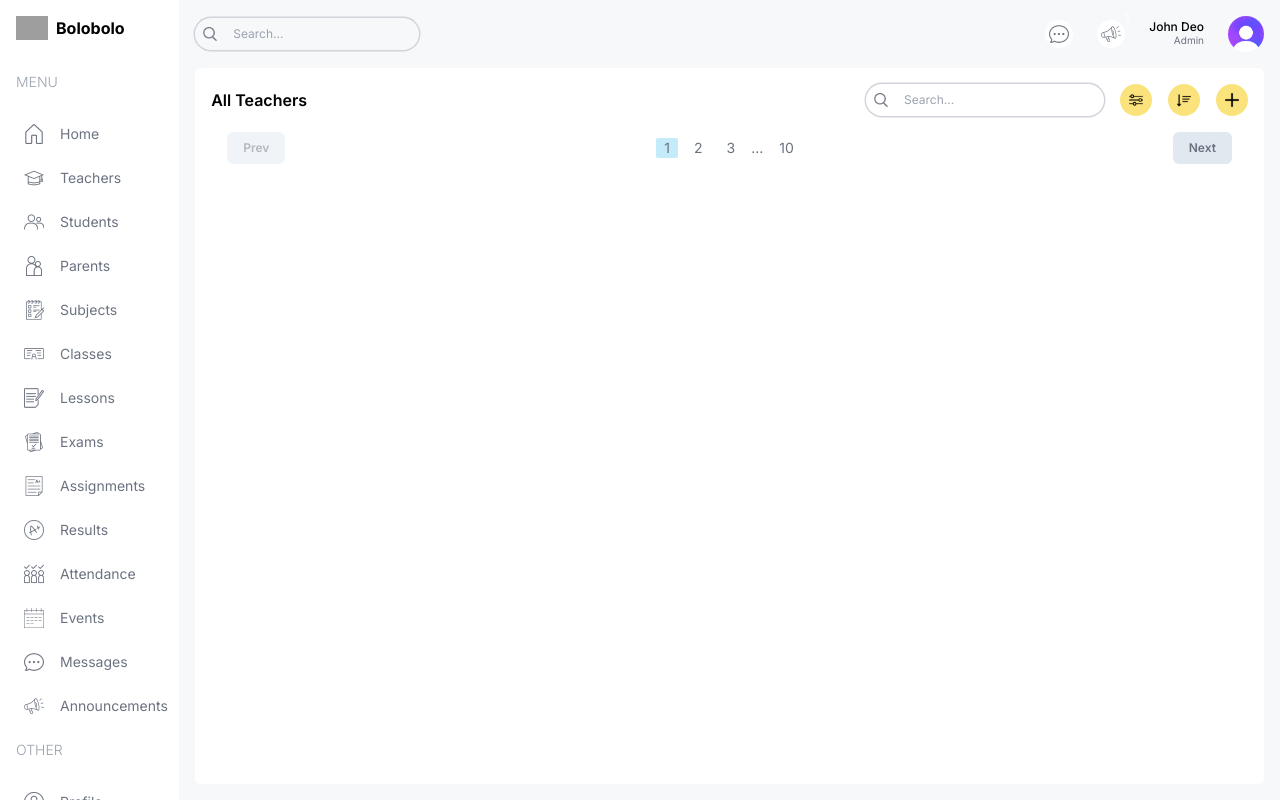
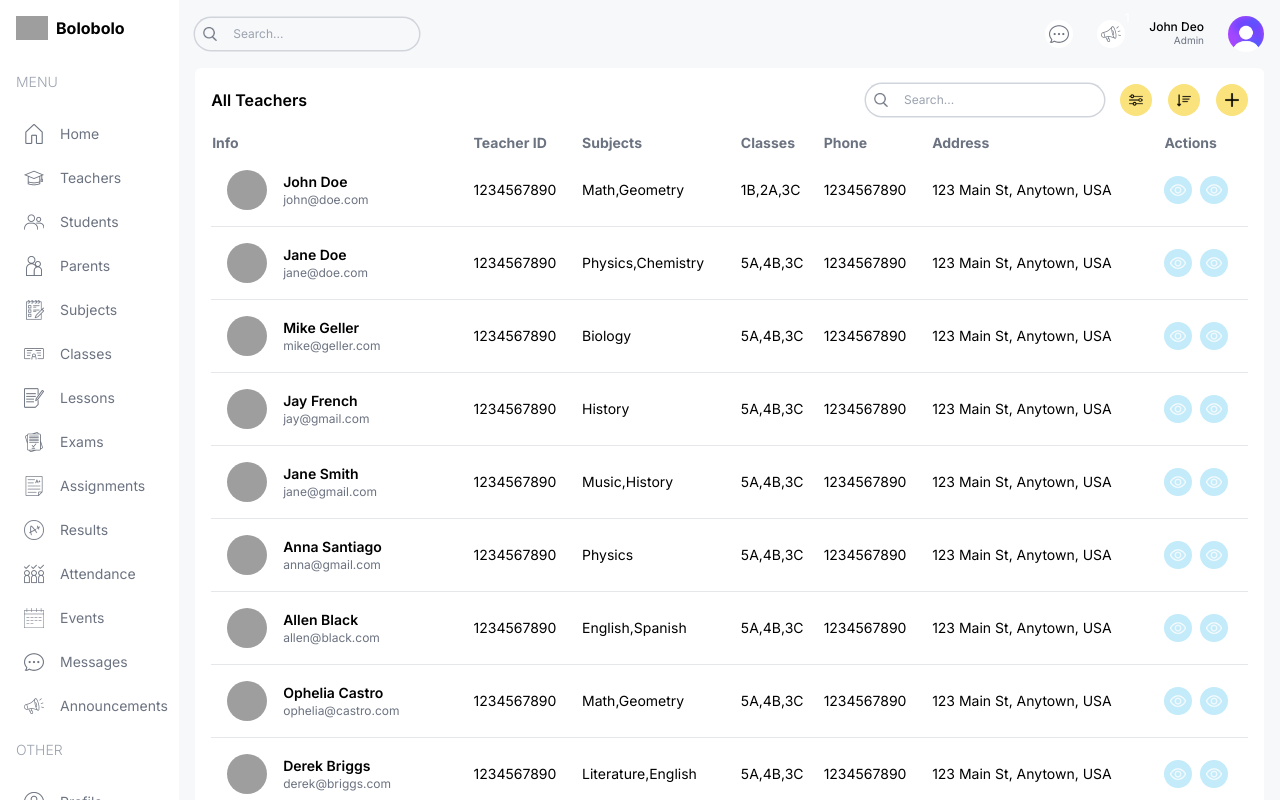
Before and after one commit to meifruit/school-dashboard, a Next.js app: page /list/teachers in a window 1280 px wide. Built offline with nearby package versions, Linux system fonts and the light colour scheme; grey boxes are pictures that could not be loaded.

Commit message:
add teachers list page

```diff
--- a/next.config.mjs
+++ b/next.config.mjs
@@ -1,4 +1,8 @@
 /** @type {import('next').NextConfig} */
-const nextConfig = {};
+const nextConfig = {
+  images: {
+    remotePatterns: [{ hostname: "images.pexels.com" }],
+  },
+};
 
 export default nextConfig;
--- a/src/app/(dashboard)/list/teachers/page.tsx
+++ b/src/app/(dashboard)/list/teachers/page.tsx
@@ -1,8 +1,97 @@
 import Pagination from "@/components/Pagination";
+import Table from "@/components/Table";
 import TableSearch from "@/components/TableSearch";
+import { role, teachersData } from "@/lib/data";
 import Image from "next/image";
+import Link from "next/link";
 
+type Teacher = {
+  id: number;
+  teacherId: string;
+  name: string;
+  email?: string;
+  photo: string;
+  phone: string;
+  subjects: string[];
+  classes: string[];
+  address: string;
+};
+const columns = [
+  {
+    header: "Info",
+    accessor: "info",
+  },
+  {
+    header: "Teacher ID",
+    accessor: "teacherId",
+    className: "hidden md:table-cell",
+  },
+  {
+    header: "Subjects",
+    accessor: "subjects",
+    className: "hidden md:table-cell",
+  },
+  {
+    header: "Classes",
+    accessor: "classes",
+    className: "hidden md:table-cell",
+  },
+  {
+    header: "Phone",
+    accessor: "phone",
+    className: "hidden lg:table-cell",
+  },
+  {
+    header: "Address",
+    accessor: "address",
+    className: "hidden lg:table-cell",
+  },
+  {
+    header: "Actions",
+    accessor: "action",
+  },
+];
 const TeacherListPage = () => {
+  const renderRow = (item: Teacher) => (
+    <tr
+      key={item.id}
+      className="border-b border-gray-200 cursor-pointer text-sm hover:bg-purplelight"
+    >
+      <td className="flex items-center gap-4 p-4">
+        <Image
+          src={item.photo}
+          alt={""}
+          width={40}
+          height={40}
+          className="md:hidden xl:block w-10 h-10 rounded-full object-cover"
+        />
+        <div className="flex flex-col">
+          <h3 className="font-semibold">{item.name}</h3>
+          <p className="text-xs text-gray-500">{item?.email}</p>
+        </div>
+      </td>
+      <td className="hidden md:table-cell">{item.teacherId}</td>
+      <td className="hidden md:table-cell">{item.subjects.join(",")}</td>
+      <td className="hidden md:table-cell">{item.classes.join(",")}</td>
+      <td className="hidden md:table-cell">{item.phone}</td>
+      <td className="hidden md:table-cell">{item.address}</td>
+      <td className="">
+        <div className="flex items-center gap-2">
+          <Link href={`/list/teachers/${item.id}`}>
+            <button className="w-7 h-7 flex items-center justify-center rounded-full bg-sky">
+              <Image src={"/view.png"} alt={""} width={16} height={16} />
+            </button>
+          </Link>
+          {role === "admin" && (
+            <button className="w-7 h-7 flex items-center justify-center rounded-full bg-sky">
+              <Image src={"/view.png"} alt={""} width={16} height={16} />
+            </button>
+          )}
+        </div>
+      </td>
+    </tr>
+  );
+
   return (
     <div className="bg-white p-4 rounded-md flex-1 m-4 mt-0">
       {/* top */}
@@ -26,7 +115,7 @@
         </div>
       </div>
       {/* list */}
-      <div className=""></div>
+      <Table columns={columns} renderRow={renderRow} data={teachersData} />
       {/* pagenation */}
       <Pagination />
     </div>
--- /dev/null
+++ b/src/components/Table.tsx
@@ -0,0 +1,26 @@
+const Table = ({
+  columns,
+  renderRow,
+  data,
+}: {
+  columns: { header: string; accessor: string; className?: string }[];
+  renderRow: (item: any) => React.ReactNode;
+  data: any[];
+}) => {
+  return (
+    <table className="w-full mt-4">
+      <thead>
+        <tr className="text-left text-gray-500 text-sm">
+          {columns.map((col) => (
+            <th key={col.accessor} className={col.className}>
+              {col.header}
+            </th>
+          ))}
+        </tr>
+      </thead>
+      <tbody>{data.map((item) => renderRow(item))}</tbody>
+    </table>
+  );
+};
+
+export default Table;
```
